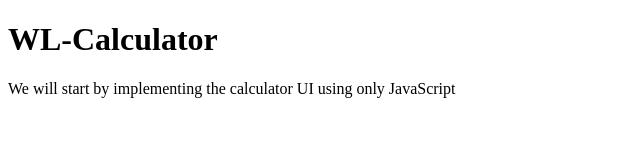
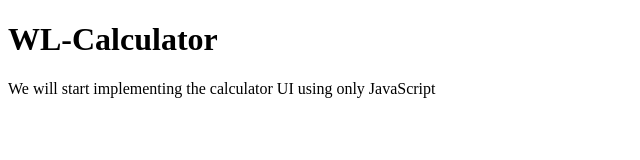
Before and after one commit to mikecarlos23/WL-Calculator, a plain HTML site: page index.html in a window 1280 px wide. Shown: the full height of the page, 0-640 px from the left. Drawn offline with Linux system fonts and the light colour scheme.

Commit message:
remove by

```diff
--- a/index.html
+++ b/index.html
@@ -10,7 +10,7 @@
 
 <body>
     <h1>WL-Calculator</h1>
-    <p>We will start by implementing the calculator UI using only JavaScript</p>
+    <p>We will start implementing the calculator UI using only JavaScript</p>
 </body>
 
 </html>
```
